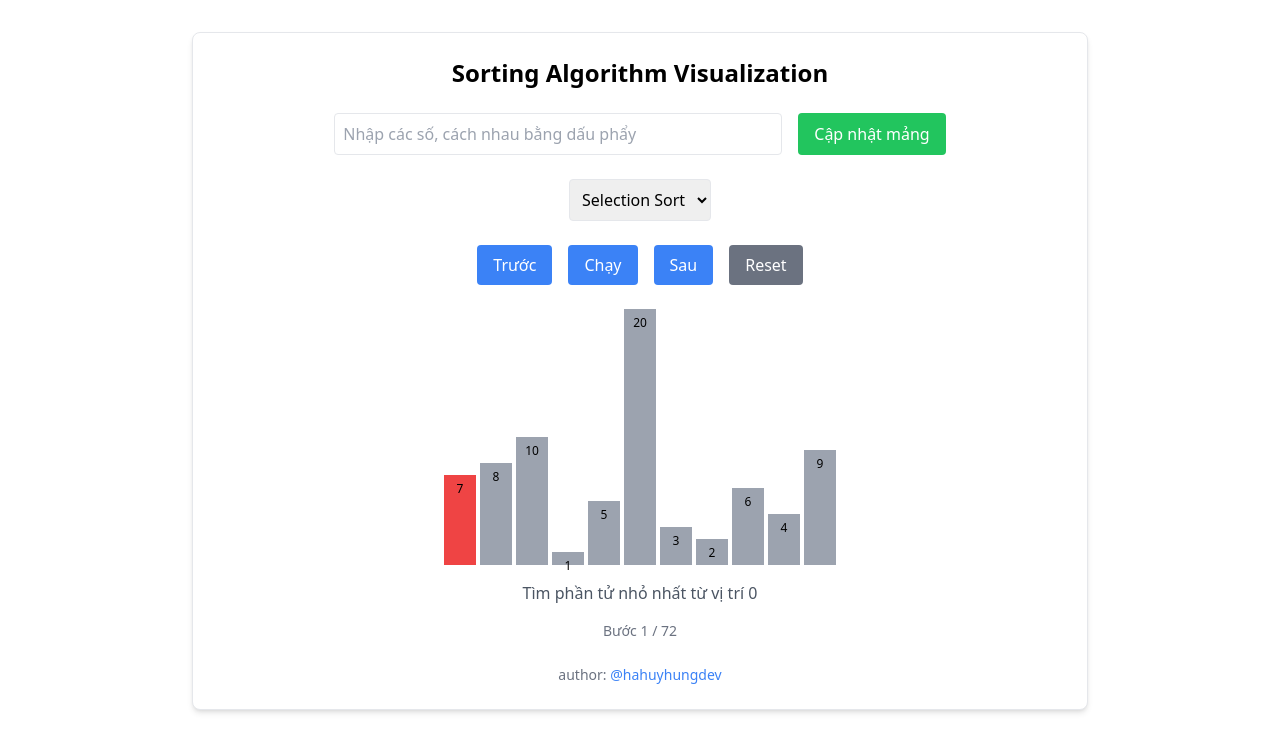
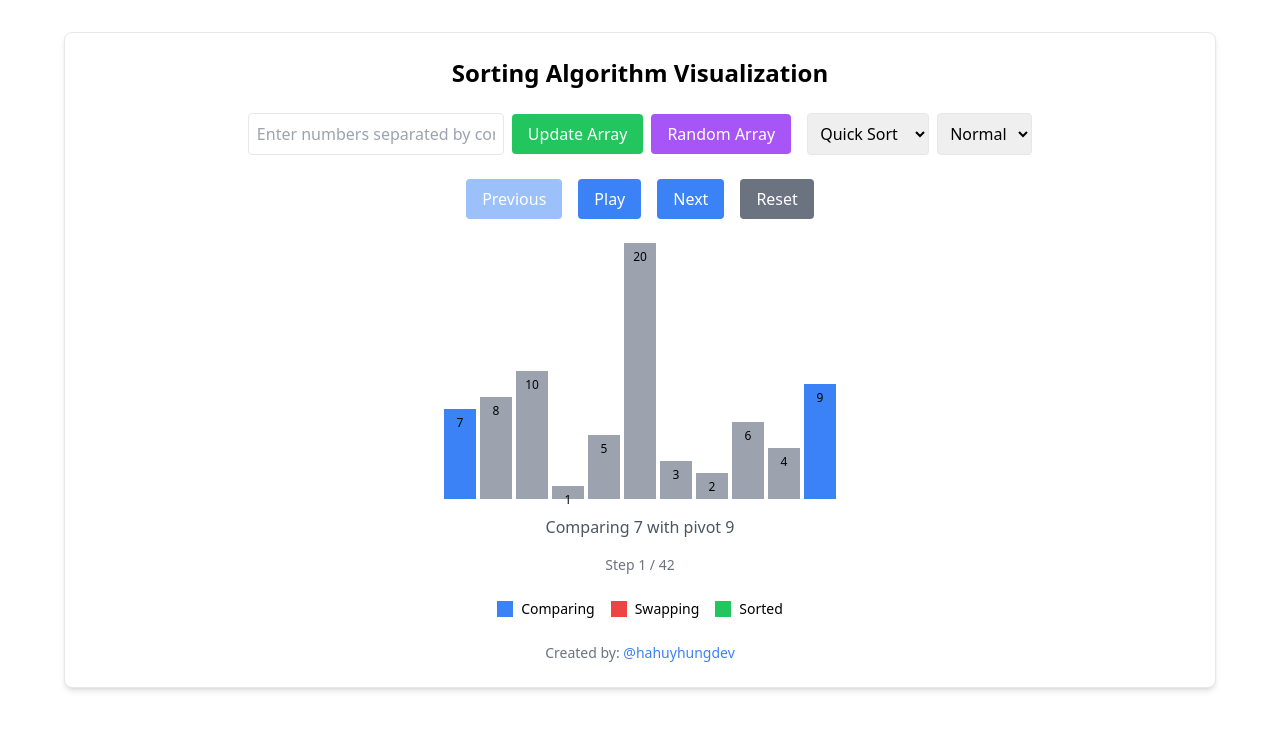
Before and after one commit to hahuyhungdev/SortingVisualization, a React (Vite) app: page / in a window 1280 px wide. Shown: the top 752 px of the page. Built offline with nearby package versions, Linux system fonts and the light colour scheme.

Commit message:
feat: comprehensive version with better functionality and organization

```diff
--- a/src/App.tsx
+++ b/src/App.tsx
@@ -1,183 +1,175 @@
-import { useEffect, useState } from 'react'
+import { useCallback, useEffect, useState } from 'react'
 
 interface SortingStep {
   array: number[]
-  pivot: number | null
-  leftPointer: number | null
-  rightPointer: number | null
+  comparedIndices: number[]
+  swappedIndices: number[]
+  sortedIndices: number[]
   message: string
 }
 
 const SortingVisualization = () => {
   const [array, setArray] = useState<number[]>([7, 8, 10, 1, 5, 20, 3, 2, 6, 4, 9])
   const [inputValue, setInputValue] = useState<string>('')
-  const [selectedAlgorithm, setSelectedAlgorithm] = useState<string>('selectionSort')
-  const [pivot, setPivot] = useState<number | null>(null)
-  const [leftPointer, setLeftPointer] = useState<number | null>(null)
-  const [rightPointer, setRightPointer] = useState<number | null>(null)
+  const [selectedAlgorithm, setSelectedAlgorithm] = useState<string>('quickSort')
   const [sortingSteps, setSortingSteps] = useState<SortingStep[]>([])
   const [currentStep, setCurrentStep] = useState<number>(0)
   const [isPlaying, setIsPlaying] = useState<boolean>(false)
+  const [speed, setSpeed] = useState<number>(1000) // milliseconds per step
+
+  const generateRandomArray = (length = 10) => {
+    const newArray = Array.from({ length }, () => Math.floor(Math.random() * 50) + 1)
+    setArray(newArray)
+    setInputValue(newArray.join(', '))
+  }
 
   const handleInputChange = (e: React.ChangeEvent<HTMLInputElement>) => {
-    const value = e.target.value
-    setInputValue(value)
+    setInputValue(e.target.value)
   }
 
   const handleArraySubmit = () => {
     try {
-      const newArray = inputValue.split(',').map((num) => Number(num.trim()))
-      if (newArray.some(isNaN)) {
-        alert('Vui lòng nhập các số cách nhau bằng dấu phẩy')
-        return
-      }
+      const newArray = inputValue.split(',').map((num) => {
+        const parsed = parseInt(num.trim())
+        if (isNaN(parsed)) throw new Error('Invalid number')
+        return parsed
+      })
       setArray(newArray)
       setCurrentStep(0)
       setIsPlaying(false)
     } catch (error) {
-      alert('Định dạng không hợp lệ. Vui lòng nhập các số cách nhau bằng dấu phẩy')
+      alert('Please enter valid numbers separated by commas')
     }
   }
 
-  const generateQuickSortSteps = (arr: number[]): SortingStep[] => {
+  // Sorting Algorithm Implementations
+  const generateQuickSortSteps = useCallback((arr: number[]): SortingStep[] => {
     const steps: SortingStep[] = []
-    const recordStep = (array: number[], pivot: number, left: number, right: number, message: string) => {
+    const sortedIndices: number[] = []
+
+    const partition = (arr: number[], low: number, high: number): number => {
+      const pivotIndex = high
+      const pivot = arr[pivotIndex]
+      let i = low - 1
+
+      for (let j = low; j < high; j++) {
         steps.push({
-        array: [...array],
-        pivot,
-        leftPointer: left,
-        rightPointer: right,
-        message
+          array: [...arr],
+          comparedIndices: [j, pivotIndex],
+          swappedIndices: [],
+          sortedIndices: [...sortedIndices],
+          message: `Comparing ${arr[j]} with pivot ${pivot}`
+        })
+
+        if (arr[j] <= pivot) {
+          i++
+          if (i !== j) {
+            ;[arr[i], arr[j]] = [arr[j], arr[i]]
+            steps.push({
+              array: [...arr],
+              comparedIndices: [],
+              swappedIndices: [i, j],
+              sortedIndices: [...sortedIndices],
+              message: `Swapping ${arr[i]} and ${arr[j]}`
             })
           }
-
-    const partition = (arr: number[], low: number, high: number): number => {
-      const pivotIndex = Math.floor((low + high) / 2)
-      const pivot = arr[pivotIndex]
-      let i = low
-      let j = high
-
-      recordStep([...arr], pivotIndex, i, j, `Chọn pivot = ${pivot}`)
-
-      while (i < j) {
-        while (i <= high && arr[i] <= pivot) {
-          i++
-          recordStep([...arr], pivotIndex, i, j, `Tìm phần tử > ${pivot} từ trái qua`)
-        }
-        while (arr[j] > pivot) {
-          j--
-          recordStep([...arr], pivotIndex, i, j, `Tìm phần tử <= ${pivot} từ phải qua`)
-        }
-        if (i < j) {
-          ;[arr[i], arr[j]] = [arr[j], arr[i]]
-          recordStep([...arr], pivotIndex, i, j, `Đổi chỗ ${arr[j]} và ${arr[i]}`)
         }
       }
 
-      ;[arr[pivotIndex], arr[j]] = [arr[j], arr[pivotIndex]]
-      recordStep([...arr], j, i, j, `Đặt pivot vào vị trí cuối cùng`)
-      return j
+      ;[arr[i + 1], arr[high]] = [arr[high], arr[i + 1]]
+      steps.push({
+        array: [...arr],
+        comparedIndices: [],
+        swappedIndices: [i + 1, high],
+        sortedIndices: [...sortedIndices],
+        message: `Placing pivot ${pivot} in its final position`
+      })
+
+      return i + 1
     }
 
-    const quickSort = (arr: number[], low: number, high: number): number[] => {
+    const quickSort = (arr: number[], low: number, high: number) => {
       if (low < high) {
-        const pivotIndex = partition(arr, low, high)
-        quickSort(arr, low, pivotIndex - 1)
-        quickSort(arr, pivotIndex + 1, high)
+        const pi = partition(arr, low, high)
+        sortedIndices.push(pi)
+        quickSort(arr, low, pi - 1)
+        quickSort(arr, pi + 1, high)
       }
-      return arr
     }
 
     const arrayCopy = [...arr]
     quickSort(arrayCopy, 0, arrayCopy.length - 1)
     return steps
+  }, [])
+
+  const generateMergeSortSteps = useCallback((arr: number[]): SortingStep[] => {
+    const steps: SortingStep[] = []
+    const sortedIndices: number[] = []
+
+    const merge = (arr: number[], left: number, mid: number, right: number) => {
+      const leftArray = arr.slice(left, mid + 1)
+      const rightArray = arr.slice(mid + 1, right + 1)
+      let i = 0,
+        j = 0,
+        k = left
+
+      while (i < leftArray.length && j < rightArray.length) {
+        steps.push({
+          array: [...arr],
+          comparedIndices: [left + i, mid + 1 + j],
+          swappedIndices: [],
+          sortedIndices: [...sortedIndices],
+          message: `Comparing ${leftArray[i]} with ${rightArray[j]}`
+        })
+
+        if (leftArray[i] <= rightArray[j]) {
+          arr[k] = leftArray[i]
+          i++
+        } else {
+          arr[k] = rightArray[j]
+          j++
+        }
+        k++
       }
 
-  const generateSelectionSortSteps = (arr: number[]): SortingStep[] => {
-    const steps: SortingStep[] = []
-    const arrayCopy = [...arr]
-    const n = arrayCopy.length
+      while (i < leftArray.length) {
+        arr[k] = leftArray[i]
+        i++
+        k++
+      }
 
-    for (let i = 0; i < n - 1; i++) {
-      let minIndex = i
+      while (j < rightArray.length) {
+        arr[k] = rightArray[j]
+        j++
+        k++
+      }
+
+      for (let idx = left; idx <= right; idx++) {
+        sortedIndices.push(idx)
+      }
+
       steps.push({
-        array: [...arrayCopy],
-        pivot: i,
-        leftPointer: minIndex,
-        rightPointer: null,
-        message: `Tìm phần tử nhỏ nhất từ vị trí ${i}`
-      })
-
-      for (let j = i + 1; j < n; j++) {
-        if (arrayCopy[j] < arrayCopy[minIndex]) {
-          minIndex = j
-        }
-        steps.push({
-          array: [...arrayCopy],
-          pivot: i,
-          leftPointer: minIndex,
-          rightPointer: j,
-          message: `So sánh ${arrayCopy[j]} với ${arrayCopy[minIndex]}`
+        array: [...arr],
+        comparedIndices: [],
+        swappedIndices: [],
+        sortedIndices: [...sortedIndices],
+        message: `Merged subarray from index ${left} to ${right}`
       })
     }
 
-      if (minIndex !== i) {
-        ;[arrayCopy[i], arrayCopy[minIndex]] = [arrayCopy[minIndex], arrayCopy[i]]
-        steps.push({
-          array: [...arrayCopy],
-          pivot: i,
-          leftPointer: null,
-          rightPointer: null,
-          message: `Đổi chỗ ${arrayCopy[i]} với ${arrayCopy[minIndex]}`
-        })
+    const mergeSort = (arr: number[], left: number, right: number) => {
+      if (left < right) {
+        const mid = Math.floor((left + right) / 2)
+        mergeSort(arr, left, mid)
+        mergeSort(arr, mid + 1, right)
+        merge(arr, left, mid, right)
       }
     }
 
+    const arrayCopy = [...arr]
+    mergeSort(arrayCopy, 0, arrayCopy.length - 1)
     return steps
-  }
-
-  const generateInsertionSortSteps = (arr: number[]): SortingStep[] => {
-    const steps: SortingStep[] = []
-    const arrayCopy = [...arr]
-    const n = arrayCopy.length
-
-    for (let i = 1; i < n; i++) {
-      const key = arrayCopy[i]
-      let j = i - 1
-
-      steps.push({
-        array: [...arrayCopy],
-        pivot: i,
-        leftPointer: null,
-        rightPointer: null,
-        message: `Chọn phần tử ${key} để chèn`
-      })
-
-      while (j >= 0 && arrayCopy[j] > key) {
-        arrayCopy[j + 1] = arrayCopy[j]
-        j--
-
-        steps.push({
-          array: [...arrayCopy],
-          pivot: i,
-          leftPointer: j + 1,
-          rightPointer: null,
-          message: `Di chuyển ${arrayCopy[j + 1]} sang phải`
-        })
-      }
-
-      arrayCopy[j + 1] = key
-      steps.push({
-        array: [...arrayCopy],
-        pivot: j + 1,
-        leftPointer: null,
-        rightPointer: null,
-        message: `Chèn ${key} vào vị trí ${j + 1}`
-      })
-    }
-
-    return steps
-  }
+  }, [])
 
   useEffect(() => {
     let steps: SortingStep[] = []
@@ -185,11 +177,8 @@ const SortingVisualization = () => {
       case 'quickSort':
         steps = generateQuickSortSteps(array)
         break
-      case 'selectionSort':
-        steps = generateSelectionSortSteps(array)
-        break
-      case 'insertionSort':
-        steps = generateInsertionSortSteps(array)
+      case 'mergeSort':
+        steps = generateMergeSortSteps(array)
         break
       default:
         steps = generateQuickSortSteps(array)
@@ -197,103 +186,114 @@ const SortingVisualization = () => {
     setSortingSteps(steps)
     setCurrentStep(0)
     setIsPlaying(false)
-  }, [array, selectedAlgorithm])
+  }, [array, selectedAlgorithm, generateQuickSortSteps, generateMergeSortSteps])
 
   useEffect(() => {
     let timer: NodeJS.Timeout
     if (isPlaying && currentStep < sortingSteps.length - 1) {
       timer = setTimeout(() => {
         setCurrentStep((prev) => prev + 1)
-      }, 1000)
-    } else {
+      }, speed)
+    } else if (currentStep >= sortingSteps.length - 1) {
       setIsPlaying(false)
     }
     return () => clearTimeout(timer)
-  }, [isPlaying, currentStep, sortingSteps.length])
+  }, [isPlaying, currentStep, sortingSteps.length, speed])
 
-  const handlePlayPause = () => {
-    setIsPlaying(!isPlaying)
-  }
+  const getBarColor = (index: number) => {
+    const step = sortingSteps[currentStep]
+    if (!step) return 'bg-gray-400'
 
-  const handleReset = () => {
-    setCurrentStep(0)
-    setIsPlaying(false)
-  }
-
-  const handleStep = (forward: boolean) => {
-    if (forward && currentStep < sortingSteps.length - 1) {
-      setCurrentStep((prev) => prev + 1)
-    } else if (!forward && currentStep > 0) {
-      setCurrentStep((prev) => prev - 1)
-    }
+    if (step.swappedIndices.includes(index)) return 'bg-red-500'
+    if (step.comparedIndices.includes(index)) return 'bg-blue-500'
+    if (step.sortedIndices.includes(index)) return 'bg-green-500'
+    return 'bg-gray-400'
   }
 
   return (
-    <div className='p-6 max-w-4xl mx-auto border rounded-lg shadow-md bg-white'>
+    <div className='p-6 max-w-6xl mx-auto border rounded-lg shadow-md bg-white'>
       <div className='space-y-6'>
         <h2 className='text-2xl font-bold text-center'>Sorting Algorithm Visualization</h2>
-        <div className='flex gap-4 justify-center'>
+
+        <div className='flex flex-wrap gap-4 justify-center'>
+          <div className='flex gap-2 items-center'>
             <input
               type='text'
               value={inputValue}
               onChange={handleInputChange}
-            placeholder='Nhập các số, cách nhau bằng dấu phẩy'
-            className='border p-2 rounded flex-1 max-w-md'
+              placeholder='Enter numbers separated by commas'
+              className='border p-2 rounded w-64'
             />
-          <button onClick={handleArraySubmit} className='px-4 py-2 bg-green-500 text-white rounded hover:bg-green-600'>
-            Cập nhật mảng
+            <button
+              onClick={handleArraySubmit}
+              className='px-4 py-2 bg-green-500 text-white rounded hover:bg-green-600'
+            >
+              Update Array
+            </button>
+            <button
+              onClick={() => generateRandomArray()}
+              className='px-4 py-2 bg-purple-500 text-white rounded hover:bg-purple-600'
+            >
+              Random Array
             </button>
           </div>
-        <div className='flex gap-4 justify-center'>
+
+          <div className='flex gap-2 items-center'>
             <select
               value={selectedAlgorithm}
               onChange={(e) => setSelectedAlgorithm(e.target.value)}
               className='border p-2 rounded'
             >
               <option value='quickSort'>Quick Sort</option>
-            <option value='bubbleSort'>Bubble Sort</option>
-            <option value='selectionSort'>Selection Sort</option>
-            <option value='insertionSort'>Insertion Sort</option>
               <option value='mergeSort'>Merge Sort</option>
-            <option value='heapSort'>Heap Sort</option>
+            </select>
+
+            <select value={speed} onChange={(e) => setSpeed(Number(e.target.value))} className='border p-2 rounded'>
+              <option value='2000'>Slow</option>
+              <option value='1000'>Normal</option>
+              <option value='500'>Fast</option>
             </select>
           </div>
+        </div>
+
         <div className='flex justify-center gap-4'>
           <button
-            onClick={() => handleStep(false)}
-            className='px-4 py-2 bg-blue-500 text-white rounded hover:bg-blue-600'
+            onClick={() => setCurrentStep(Math.max(0, currentStep - 1))}
+            className='px-4 py-2 bg-blue-500 text-white rounded hover:bg-blue-600 disabled:opacity-50'
             disabled={currentStep === 0}
           >
-            Trước
-          </button>
-          <button onClick={handlePlayPause} className='px-4 py-2 bg-blue-500 text-white rounded hover:bg-blue-600'>
-            {isPlaying ? 'Tạm dừng' : 'Chạy'}
+            Previous
           </button>
           <button
-            onClick={() => handleStep(true)}
+            onClick={() => setIsPlaying(!isPlaying)}
             className='px-4 py-2 bg-blue-500 text-white rounded hover:bg-blue-600'
+          >
+            {isPlaying ? 'Pause' : 'Play'}
+          </button>
+          <button
+            onClick={() => setCurrentStep(Math.min(sortingSteps.length - 1, currentStep + 1))}
+            className='px-4 py-2 bg-blue-500 text-white rounded hover:bg-blue-600 disabled:opacity-50'
             disabled={currentStep === sortingSteps.length - 1}
           >
-            Sau
+            Next
           </button>
-          <button onClick={handleReset} className='px-4 py-2 bg-gray-500 text-white rounded hover:bg-gray-600'>
+          <button
+            onClick={() => {
+              setCurrentStep(0)
+              setIsPlaying(false)
+            }}
+            className='px-4 py-2 bg-gray-500 text-white rounded hover:bg-gray-600'
+          >
             Reset
           </button>
         </div>
+
         <div className='flex flex-col items-center space-y-4'>
           <div className='h-64 relative w-full flex items-end justify-center gap-1'>
             {sortingSteps[currentStep]?.array.map((value, index) => (
               <div
                 key={index}
-                className={`w-8 transition-all duration-300 ${
-                  index === sortingSteps[currentStep]?.pivot
-                    ? 'bg-red-500'
-                    : index === sortingSteps[currentStep]?.leftPointer
-                    ? 'bg-blue-500'
-                    : index === sortingSteps[currentStep]?.rightPointer
-                    ? 'bg-green-500'
-                    : 'bg-gray-400'
-                }`}
+                className={`w-8 transition-all duration-300 ${getBarColor(index)}`}
                 style={{
                   height: `${(value / Math.max(...array)) * 100}%`
                 }}
@@ -302,15 +302,32 @@ const SortingVisualization = () => {
               </div>
             ))}
           </div>
-          <div className='text-center text-gray-600'>{sortingSteps[currentStep]?.message || 'Bắt đầu sắp xếp'}</div>
+
+          <div className='text-center text-gray-600'>{sortingSteps[currentStep]?.message || 'Ready to sort'}</div>
+
           <div className='text-center text-sm text-gray-500'>
-            Bước {currentStep + 1} / {sortingSteps.length}
+            Step {currentStep + 1} / {sortingSteps.length}
+          </div>
+        </div>
+
+        <div className='flex justify-center gap-4 text-sm'>
+          <div className='flex items-center gap-2'>
+            <div className='w-4 h-4 bg-blue-500'></div>
+            <span>Comparing</span>
+          </div>
+          <div className='flex items-center gap-2'>
+            <div className='w-4 h-4 bg-red-500'></div>
+            <span>Swapping</span>
+          </div>
+          <div className='flex items-center gap-2'>
+            <div className='w-4 h-4 bg-green-500'></div>
+            <span>Sorted</span>
           </div>
         </div>
 
         <div className='text-center text-sm text-gray-500'>
           <p>
-            author:{' '}
+            Created by:{' '}
             <a href='https://github.com/hahuyhungdev' className='text-blue-500 hover:underline'>
               @hahuyhungdev
             </a>
```
Lines whose indentation alone changed are shown as unchanged.
